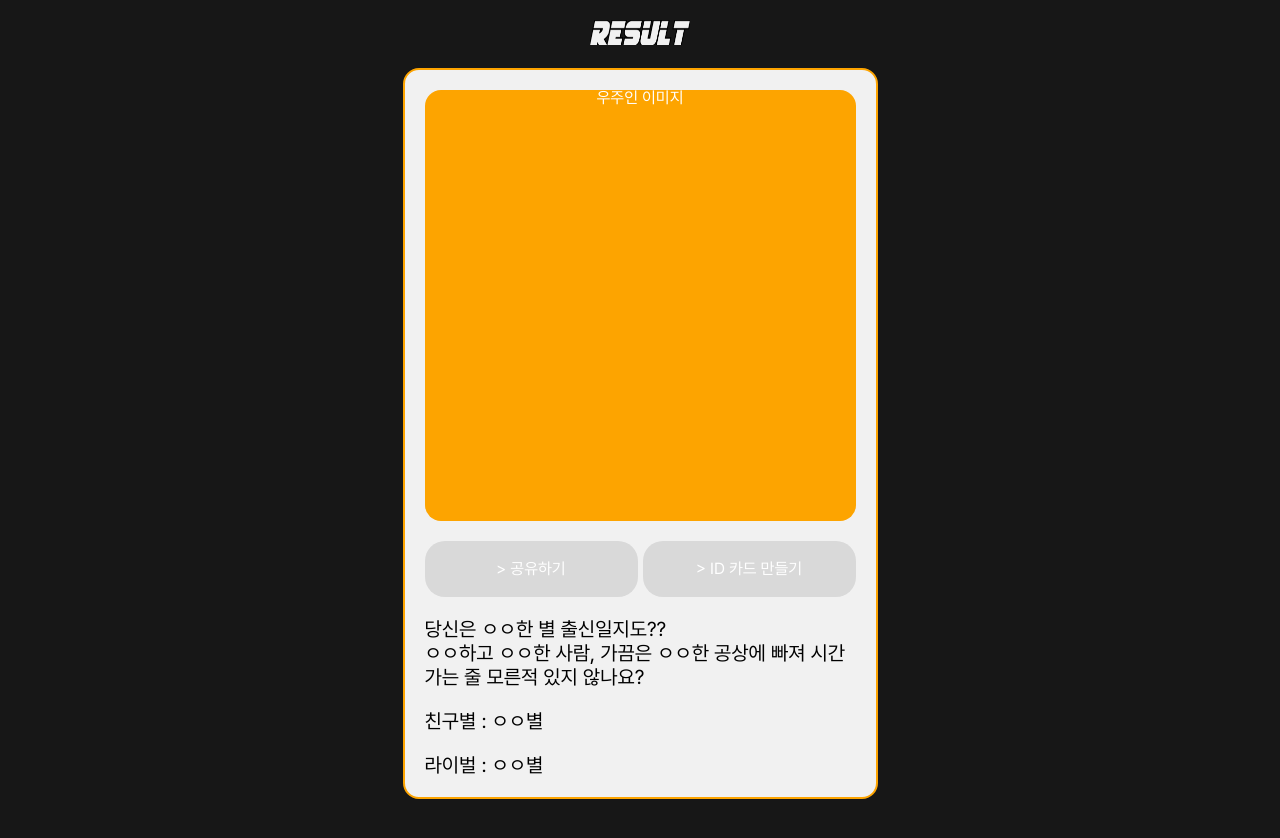
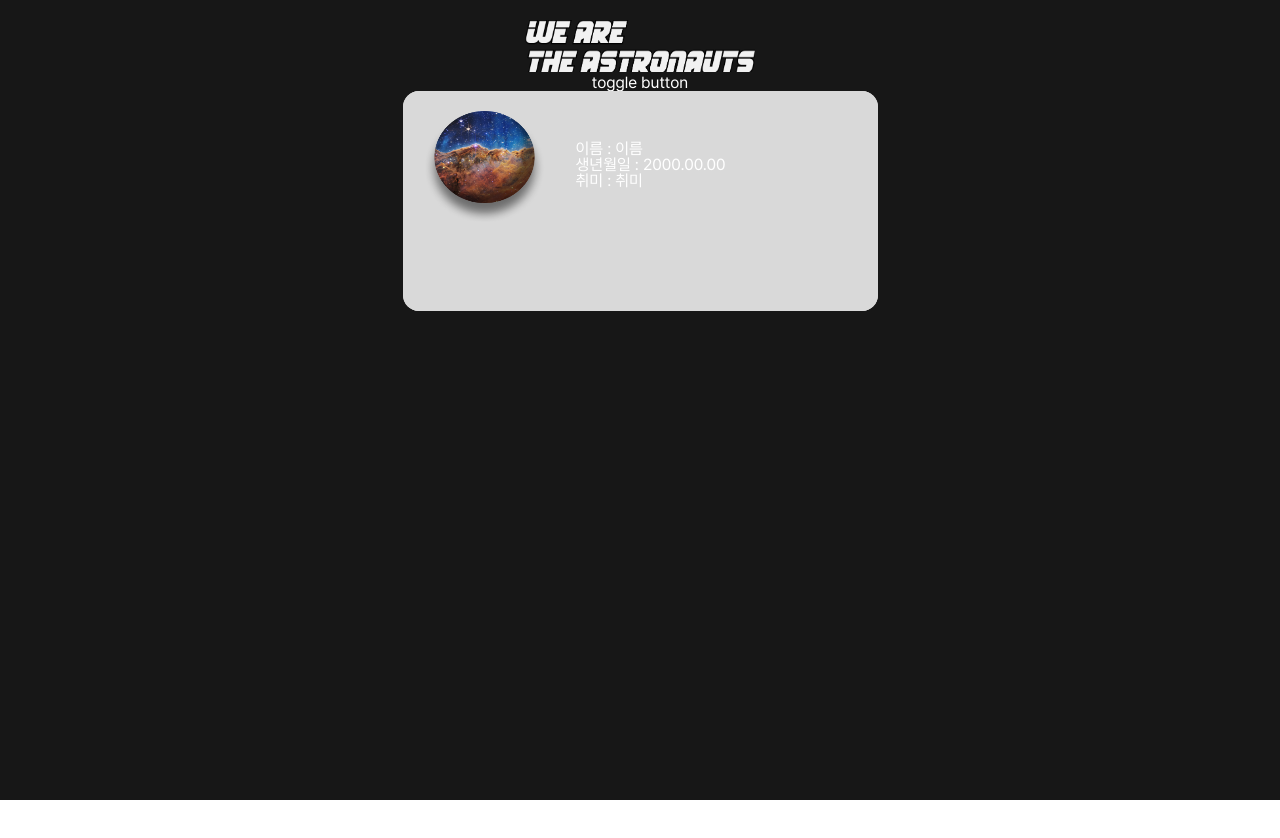
Before and after one commit to TEAM-WooKa/ASTRONAUT, a Next.js app: page /result/card in a window 1280 px wide. After the commit the page ends 800 px from the top, so only its background shows below. Built offline with nearby package versions, Linux system fonts and the light colour scheme.

Commit message:
feat: 돌아가는 카드

```diff
--- /dev/null
+++ b/src/component/card/index.tsx
@@ -0,0 +1,75 @@
+import Image from 'next/image';
+import styled from 'styled-components';
+
+interface IDCardProps {
+  name: string;
+  birth: string;
+  hobby: string;
+}
+function IDCard({ name, birth, hobby }: IDCardProps) {
+  return (
+    <Card>
+      <Front className="front">
+        <Image src="/space-image.png" width="123" height="113" alt="img" />
+        <TextWrapper>
+          <div>이름 : {name}</div>
+          <div>생년월일 : {birth}</div>
+          <div>취미 : {hobby}</div>
+        </TextWrapper>
+      </Front>
+      <Back className="back">back</Back>
+    </Card>
+  );
+}
+
+const Card = styled.div`
+  height: 220px;
+  perspective: 600px;
+  position: relative;
+
+  &:hover {
+    .front {
+      transform: rotateY(-180deg); /*카드가 Y축을 기준으로 회전 -180도 회전*/
+      transition: all 0.5s ease-in-out;
+      z-index: 0; /*카드가 뒤집어지면 뒷면이 앞면보다 튀어나오게끔 z값을 낮춘다.*/
+    }
+    .back {
+      transform: rotateY(-180deg); /*카드가 Y축을 기준으로 회전 -180도 회전*/
+      transition: all 0.5s ease-in-out;
+      z-index: 1; /*카드가 뒤집어지면 뒷면이 앞면보다 튀어나오게끔 z값을 높인다.*/
+    }
+  }
+`;
+
+const Face = styled.div`
+  background-color: ${(props) => props.theme.colors.lightGrey};
+  border-color: ${(props) => props.theme.colors.main1};
+  border-radius: 16px;
+
+  display: flex;
+  gap: 30px;
+  padding: 20px;
+
+  position: absolute;
+  top: 0;
+  left: 0;
+  width: 100%;
+  height: 100%;
+  transition: all 2s ease;
+`;
+
+const Front = styled(Face)`
+  z-index: 1;
+`;
+const Back = styled(Face)`
+  z-index: 0;
+`;
+
+const TextWrapper = styled.div`
+  text-align: left;
+  margin-top: 30px;
+  * > div {
+    margin-bottom: 10px;
+  }
+`;
+export default IDCard;
--- a/src/pages/result/[type].tsx
+++ b/src/pages/result/[type].tsx
@@ -1,4 +1,3 @@
-import AButton from '@/component/common/AButton';
 import AText from '@/component/common/AText';
 import withLayout from '@/component/hoc/withLayout';
 import Image from 'next/image';
@@ -8,6 +7,7 @@ const DUMMY = [
   ' 당신은 ㅇㅇ한 별 출신일지도??',
   'ㅇㅇ하고 ㅇㅇ한 사람, 가끔은 ㅇㅇ한  공상에 빠져 시간 가는 줄 모른적 있지  않나요? ',
 ];
+
 function Result() {
   return (
     <>
@@ -26,7 +26,7 @@ function Result() {
 
         <TextWrapper>
           {DUMMY.map((text) => (
-            <div>{text}</div>
+            <div key={text}>{text}</div>
           ))}
         </TextWrapper>
         <TextWrapper>친구별 : ㅇㅇ별 </TextWrapper>
--- /dev/null
+++ b/src/pages/result/card.tsx
@@ -0,0 +1,32 @@
+import IDCard from '@/component/card';
+import withLayout from '@/component/hoc/withLayout';
+import Image from 'next/image';
+
+const name = '이름';
+const birth = '2000.00.00';
+const hobby = '취미';
+
+function IDCardPage() {
+  return (
+    <div>
+      <div>
+        <Image
+          src="/we-are-The Astronauts.png"
+          width={230}
+          height={52}
+          alt="we-are-The Astronauts"
+        />
+      </div>
+      <div>
+        <div>toggle button</div>
+      </div>
+      <IDCard name={name} birth={birth} hobby={hobby} />
+    </div>
+  );
+}
+
+export default withLayout(
+  IDCardPage,
+  '우주인 아이디 카드 발급',
+  '우주인 아이디 카드 발급',
+);
```
